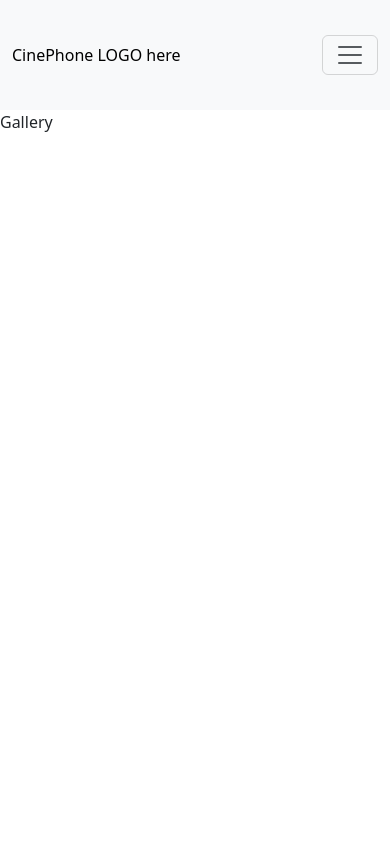
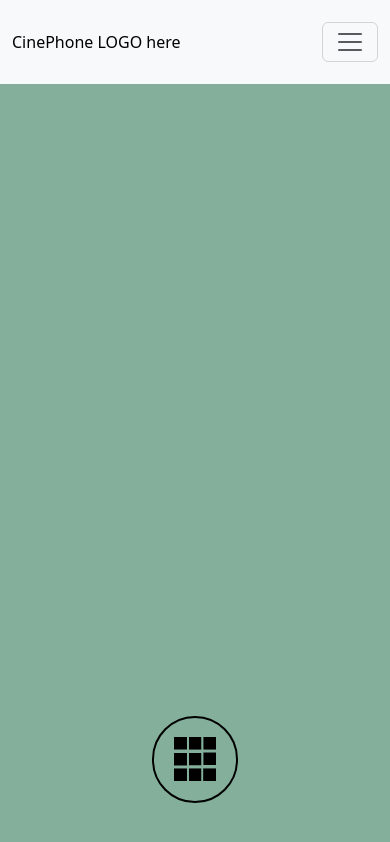
Before and after one commit to archiltavdgiridze/cinephone, a React (Create React App) app: page /gallery in a window 390 px wide. Shown: the top 842 px of the page. Built offline with nearby package versions, Linux system fonts and the light colour scheme; grey boxes are pictures that could not be loaded.

Commit message:
aboutUs, Submissions, Gallery

```diff
--- a/src/components/AboutUs/AboutUs.scss
+++ b/src/components/AboutUs/AboutUs.scss
@@ -28,3 +28,17 @@
     }
 
 }
+
+@media screen and (max-width:768px) {
+    .hero{
+        flex-direction: column;
+        align-items: center;
+        padding: 10px !important;
+        .hero_half{
+            width: 85% !important;
+            p{
+                width: 95% !important;
+            }
+        }
+    }
+}
--- a/src/components/Gallery/Gallery.jsx
+++ b/src/components/Gallery/Gallery.jsx
@@ -1,7 +1,14 @@
 import React from "react";
-
+import './Gallery.scss'
 const Gallery = () => {
-  return <div>Gallery</div>;
+  return <div className='gal_body'>
+    <div className="gallery">
+      <input type="checkbox" />
+      {[0, 1, 2, 3, 4, 5, 6, 7, 8].map((e) => (
+        <img key={e} src={'https://picsum.photos/100'} alt={e} />
+      ))}
+    </div>
+  </div>;
 };
 
 export default Gallery;
--- a/src/components/Gallery/Gallery.scss
+++ b/src/components/Gallery/Gallery.scss
@@ -0,0 +1,181 @@
+.gal_body {
+    margin: 0;
+    width: 100%;
+    height: 90dvh;
+    display: grid;
+    place-content: center;
+    background: #83AF9B;
+}
+
+.gall {
+    min-height: 80dvh;
+}
+
+.gallery {
+    --s: 130px;
+    /* control the size of the images*/
+
+    display: grid;
+    grid-template-columns: repeat(3, auto);
+    gap: 5px;
+    position: relative;
+}
+
+.gallery input {
+    position: absolute;
+    border: 2px solid #000;
+    border-radius: 50%;
+    inset: calc(50% - var(--s)/3);
+    cursor: pointer;
+    --g: linear-gradient(#000 0 0) no-repeat;
+    background: var(--g) 50%/var(--b, 0%) 3px, var(--g) 50%/3px var(--b, 0%);
+    transition: 1.5s;
+    -webkit-appearance: none;
+    -moz-appearance: none;
+    appearance: none;
+}
+
+.gallery>img {
+    width: var(--s);
+    aspect-ratio: 1;
+    object-fit: cover;
+    transform: scale(.1);
+    filter: brightness(0);
+    pointer-events: none;
+    transform-origin: var(--x) var(--y);
+    transition: 1s calc((var(--i) - 1)*.1s);
+}
+
+.gallery>img:nth-of-type(1) {
+    --i: 1;
+    --x: 150%;
+    --y: 150%;
+}
+
+.gallery>img:nth-of-type(2) {
+    --i: 2;
+    --x: 50%;
+    --y: 150%;
+}
+
+.gallery>img:nth-of-type(3) {
+    --i: 3;
+    --x: -50%;
+    --y: 150%;
+}
+
+.gallery>img:nth-of-type(4) {
+    --i: 4;
+    --x: 150%;
+    --y: 50%;
+}
+
+.gallery>img:nth-of-type(5) {
+    --i: 5
+}
+
+.gallery>img:nth-of-type(6) {
+    --i: 6;
+    --x: -50%;
+    --y: 50%;
+}
+
+.gallery>img:nth-of-type(7) {
+    --i: 7;
+    --x: 150%;
+    --y: -50%;
+}
+
+.gallery>img:nth-of-type(8) {
+    --i: 8;
+    --x: 50%;
+    --y: -50%;
+}
+
+.gallery>img:nth-of-type(9) {
+    --i: 9;
+    --x: -50%;
+    --y: -50%;
+}
+
+.gallery>input:checked~img {
+    transform: scale(1);
+    filter: brightness(1);
+    pointer-events: initial;
+}
+
+.gallery>input:checked {
+    transform: translateY(calc(1.75*var(--s))) scale(.5) rotate(45deg);
+    --b: 70%;
+}
+
+
+@media (max-width: 500px) {
+    .gal_body {
+        height: fit-content !important;
+    }
+
+    .gal_body {
+        padding: 70px;
+    }
+
+    .gallery>input:checked {
+        transform: translateY(calc(5*var(--s))) scale(.5) rotate(45deg);
+    }
+
+    .gallery {
+        grid-template-columns: 1fr;
+    }
+
+    .gallery>img:nth-of-type(1) {
+        --i: 1;
+        --x: 37.6% !important;
+        --y: 498% !important;
+    }
+
+    .gallery>img:nth-of-type(2) {
+        --i: 2;
+        --y: 382.7% !important;
+    }
+
+    .gallery>img:nth-of-type(3) {
+        --i: 3;
+        --x: 62.6% !important;
+        --y: 267.3% !important;
+    }
+
+    .gallery>img:nth-of-type(4) {
+        --i: 4;
+        --x: 37.6% !important;
+        --y: 165.5% !important;
+    }
+
+    .gallery>img:nth-of-type(5) {
+        --i: 5;
+    }
+
+    .gallery>img:nth-of-type(6) {
+        --i: 6;
+        --x: 62.6% !important;
+        --y: -65.5% !important;
+    }
+
+    .gallery>img:nth-of-type(7) {
+        --i: 7;
+        --x: 37.6% !important;
+        --y: -167.3% !important;
+    }
+
+    .gallery>img:nth-of-type(8) {
+        --i: 8;
+        --x: 50% !important;
+        --y: -282.7% !important;
+    }
+
+    .gallery>img:nth-of-type(9) {
+        --i: 9;
+        --x: 62.47% !important;
+        --y: -398.1% !important;
+    }
+
+}
--- a/src/components/Navbar/Navbar.scss
+++ b/src/components/Navbar/Navbar.scss
@@ -1,6 +1,6 @@
 nav {
   width: 100%;
-  height: 13vh;
+  height: 10vh;
   background-color: #f1f1f1;
   display: flex;
   flex-direction: row;
--- a/src/components/Submission/Submission.scss
+++ b/src/components/Submission/Submission.scss
@@ -41,3 +41,18 @@
     }
   }
 }
+
+@media screen and (max-width:768px) {
+    .submission_content{
+      padding: 0 40px !important;
+      flex-direction: column-reverse !important;
+      align-items: center;
+      .submission_text{
+        width: 85dvw !important;
+      }
+      ul{
+        list-style: none;
+        padding-left: 0;
+      }
+    }
+}
```
